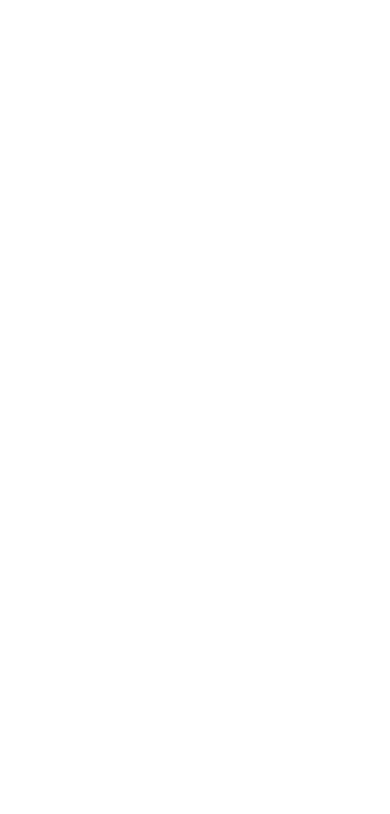
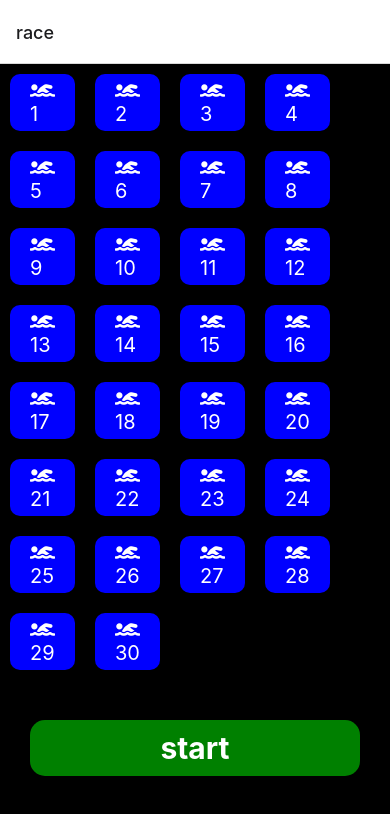
Before and after one commit to johnl6234/sports-timing, a React Native app: screen /race in a window 390 px wide. Shown: the top 814 px of the page. Built offline with nearby package versions, Linux system fonts and the light colour scheme.

Commit message:
results screen added

```diff
--- a/App.js
+++ b/App.js
@@ -1,33 +1,22 @@
-import { StatusBar } from 'expo-status-bar';
-import { Button, StyleSheet, Text, TouchableOpacity, View } from 'react-native';
+import * as React from 'react';
+import { View, Text } from 'react-native';
+import { NavigationContainer } from '@react-navigation/native';
+import { createNativeStackNavigator } from '@react-navigation/native-stack';
 
-export default function App() {
-	const switchSport = e => {
-		console.log('number', e);
-	};
+import RaceScreen from './components/RaceScreen';
+import ResultsScreen from './components/ResultsScreen';
 
-	let buttons = [];
-	for (let i = 0; i < 10; i++) {
-		buttons.push(
-			<Button
-				onPress={() => switchSport(i)}
-				name={`${i}`}
-				title={`${i}`}
-			/>
-		);
-	}
+const Stack = createNativeStackNavigator();
 
+function App() {
 	return (
-		<View style={styles.container}>
-			<StatusBar style="auto" />
-			<View style={styles.container}></View>
-		</View>
+		<NavigationContainer>
+			<Stack.Navigator>
+				<Stack.Screen name="race" component={RaceScreen} />
+				<Stack.Screen name="results" component={ResultsScreen} />
+			</Stack.Navigator>
+		</NavigationContainer>
 	);
 }
 
-const styles = StyleSheet.create({
-	container: {
-		flex: 1,
-		padding: 20,
-	},
-});
+export default App;
--- /dev/null
+++ b/Data.js
@@ -0,0 +1,22 @@
+export default {
+	startTime: null,
+	events: ['swimmer', 'bicycle', 'running', 'stop'], // hard coded for testing
+	competitors: [],
+};
+
+const test = {
+	events: ['run', 'bike'],
+	competitors: {
+		lapTimes: {
+			'lap-1': 0,
+			'lap-2': 0,
+			'lap-3': 0,
+			overall: 0,
+		},
+		name: 'testName 22',
+		number: 22,
+		times: {
+			startTime: 1655988335868,
+		},
+	},
+};
--- /dev/null
+++ b/components/CompetitorButton.js
@@ -0,0 +1,73 @@
+import { StatusBar } from 'expo-status-bar';
+import { useEffect, useState } from 'react';
+import {
+	Button,
+	SafeAreaView,
+	ScrollView,
+	StyleSheet,
+	Text,
+	TouchableOpacity,
+	View,
+} from 'react-native';
+import Icon from 'react-native-vector-icons/FontAwesome5';
+import dataStore from '../Data';
+
+const sportsIcons = ['swimmer', 'bicycle', 'running'];
+
+const CompetitorButton = props => {
+	const [isDisabled, setIsDisabled] = useState();
+	const [event, setEvent] = useState(dataStore.events[0]);
+
+	const switchSport = () => {
+		console.log('start', dataStore.startTime);
+		let number = props.number;
+		let events = dataStore.events;
+
+		//Add event and time to data
+		if (dataStore.startTime !== null) {
+			dataStore.competitors.forEach(competitor => {
+				if (competitor.number === number) {
+					console.log(
+						'length',
+						Object.keys(competitor.times).length - 1
+					);
+					competitor.times[
+						events[Object.keys(competitor.times).length - 1]
+					] = Date.now();
+					setEvent(events[Object.keys(competitor.times).length - 1]);
+				}
+			});
+			if (event === 'stop') setIsDisabled(true);
+		}
+	};
+
+	return (
+		<TouchableOpacity
+			key={props.isDisabled}
+			disabled={isDisabled}
+			style={[styles.button, styles[event]]}
+			onPress={switchSport}>
+			<Icon style={styles.text} name={event} />
+			<Text style={styles.text}>{props.number}</Text>
+		</TouchableOpacity>
+	);
+};
+
+export default CompetitorButton;
+const styles = StyleSheet.create({
+	button: {
+		justifyContent: 'center',
+		padding: 5,
+		borderRadius: 10,
+		margin: 10,
+	},
+	text: {
+		color: '#fff',
+		fontSize: 20,
+		marginHorizontal: 15,
+	},
+	swimmer: { backgroundColor: 'blue' },
+	running: { backgroundColor: 'orange' },
+	bicycle: { backgroundColor: 'green' },
+	stop: { backgroundColor: 'red' },
+});
--- /dev/null
+++ b/components/RaceScreen.js
@@ -0,0 +1,145 @@
+import { StatusBar } from 'expo-status-bar';
+import { useEffect, useState } from 'react';
+import {
+	SafeAreaView,
+	ScrollView,
+	StyleSheet,
+	Text,
+	TouchableOpacity,
+	View,
+} from 'react-native';
+
+import dataStore from '../Data';
+import CompetitorButton from './CompetitorButton';
+const sportsIcons = ['swimmer', 'bicycle', 'running'];
+
+export default function RaceScreen({ navigation }) {
+	const [buttons, setButtons] = useState([]);
+	const [showStart, setShowStart] = useState(false);
+
+	useEffect(() => {
+		console.log('updated');
+	});
+
+	if (buttons.length < 1) {
+		console.log('built buttons');
+		for (let i = 1; i <= 30; i++) {
+			buttons.push(
+				<CompetitorButton isDisabled={!showStart} key={i} number={i} />
+			);
+			dataStore.competitors.push({
+				name: `testName ${i}`,
+				number: i,
+			});
+		}
+	}
+
+	const StartTimer = () => {
+		dataStore.startTime = Date.now();
+		// initiate times array with start time
+		dataStore.competitors.forEach(competitor => {
+			competitor.times = {
+				startTime: dataStore.startTime,
+			};
+		});
+		setShowStart(true);
+	};
+
+	const StopTimer = async () => {
+		let results = [];
+		let DNFArray = [];
+		for (let index in dataStore.competitors) {
+			let competitor = dataStore.competitors[index];
+			console.log('comp', competitor);
+			let laps = calculateTimes(competitor.times);
+			if (laps.overall !== 'DNF') {
+				results.push({
+					name: competitor.name,
+					number: competitor.number,
+					results: laps,
+				});
+			} else {
+				DNFArray.push({
+					name: competitor.name,
+					number: competitor.number,
+					results: laps,
+				});
+			}
+		}
+		results.sort((a, b) => a.results.overall - b.results.overall);
+		results.push(...DNFArray);
+		navigation.navigate('results', { results: results });
+	};
+
+	const calculateTimes = times => {
+		console.log('times', times);
+		let events = dataStore.events;
+		let laps;
+		if ('stop' in times) {
+			laps = {
+				overall: times.stop - times.startTime,
+			};
+		} else {
+			laps = {
+				overall: 'DNF',
+			};
+		}
+		for (let i = 0; i < events.length - 1; i++) {
+			laps[`lap-${i + 1}`] = times[events[i + 1]] - times[events[i]];
+		}
+		return laps;
+	};
+
+	return (
+		<SafeAreaView style={styles.container}>
+			<ScrollView>
+				<StatusBar style="auto" />
+				<View style={styles.buttonContainer}>{buttons}</View>
+
+				<TouchableOpacity
+					style={showStart ? styles.stop : styles.start}
+					onPress={showStart ? StopTimer : StartTimer}>
+					<Text style={styles.startText}>
+						{showStart ? 'stop' : 'start'}
+					</Text>
+				</TouchableOpacity>
+			</ScrollView>
+		</SafeAreaView>
+	);
+}
+
+const styles = StyleSheet.create({
+	container: {
+		backgroundColor: '#000',
+		flex: 1,
+		padding: 20,
+	},
+	buttonContainer: {
+		flexDirection: 'row',
+		flexWrap: 'wrap',
+		paddingBottom: 40,
+	},
+	buttonStart: {
+		backgroundColor: 'green',
+	},
+	start: {
+		backgroundColor: 'green',
+		padding: 10,
+		marginHorizontal: 30,
+		borderRadius: 15,
+		justifyContent: 'center',
+	},
+	stop: {
+		backgroundColor: 'red',
+		padding: 10,
+		marginHorizontal: 30,
+		borderRadius: 15,
+		justifyContent: 'center',
+	},
+	startText: {
+		alignSelf: 'center',
+		fontWeight: 'bold',
+		fontSize: 30,
+		color: 'white',
+	},
+});
--- /dev/null
+++ b/components/ResultItem.js
@@ -0,0 +1,54 @@
+import {
+	Button,
+	FlatList,
+	SafeAreaView,
+	ScrollView,
+	StyleSheet,
+	Text,
+	View,
+} from 'react-native';
+
+const ResultItem = ({ result }) => (
+	<View style={styles.item}>
+		<Text style={styles.title}>{result.name}</Text>
+		<Text style={styles.title}>
+			{result.results.overall === 'DNF'
+				? result.results.overall
+				: convertMsToTime(result.results.overall)}
+		</Text>
+	</View>
+);
+
+export default ResultItem;
+function padTo2Digits(num) {
+	return num.toString().padStart(2, '0');
+}
+function convertMsToTime(milliseconds) {
+	let seconds = Math.floor(milliseconds / 1000);
+	let minutes = Math.floor(seconds / 60);
+	let hours = Math.floor(minutes / 60);
+
+	seconds = seconds % 60;
+	minutes = minutes % 60;
+
+	// 👇️ If you don't want to roll hours over, e.g. 24 to 00
+	// 👇️ comment (or remove) the line below
+	// commenting next line gets you `24:00:00` instead of `00:00:00`
+	// or `36:15:31` instead of `12:15:31`, etc.
+	hours = hours % 24;
+
+	return `${padTo2Digits(hours)}:${padTo2Digits(minutes)}:${padTo2Digits(
+		seconds
+	)}`;
+}
+const styles = StyleSheet.create({
+	item: {
+		backgroundColor: '#f9c2ff',
+		padding: 20,
+		marginVertical: 8,
+		marginHorizontal: 16,
+	},
+	title: {
+		fontSize: 15,
+	},
+});
--- /dev/null
+++ b/components/ResultsScreen.js
@@ -0,0 +1,45 @@
+import { StatusBar } from 'expo-status-bar';
+import { useEffect, useState } from 'react';
+import {
+	Button,
+	FlatList,
+	SafeAreaView,
+	ScrollView,
+	StyleSheet,
+	Text,
+	View,
+} from 'react-native';
+
+import ResultItem from './ResultItem';
+
+export default function RaceScreen({ navigation, route }) {
+	const [results, setResults] = useState(route.params.results);
+
+	const renderItem = ({ item }) => (
+		<ResultItem key={item.number} result={item} />
+	);
+
+	return (
+		<SafeAreaView style={styles.container}>
+			<StatusBar style="auto" />
+			<Text>Results here</Text>
+			<Button
+				title="Go to Details"
+				onPress={() => navigation.navigate('race')}
+			/>
+			<FlatList
+				data={results}
+				renderItem={renderItem}
+				keyExtractor={item => item.number}
+			/>
+		</SafeAreaView>
+	);
+}
+
+const styles = StyleSheet.create({
+	container: {
+		backgroundColor: '#000',
+		flex: 1,
+		padding: 20,
+	},
+});
```
Also changed, not shown: package.json (+6 -1 lines), 1 other file (tests, documents, lock files or other folders).
